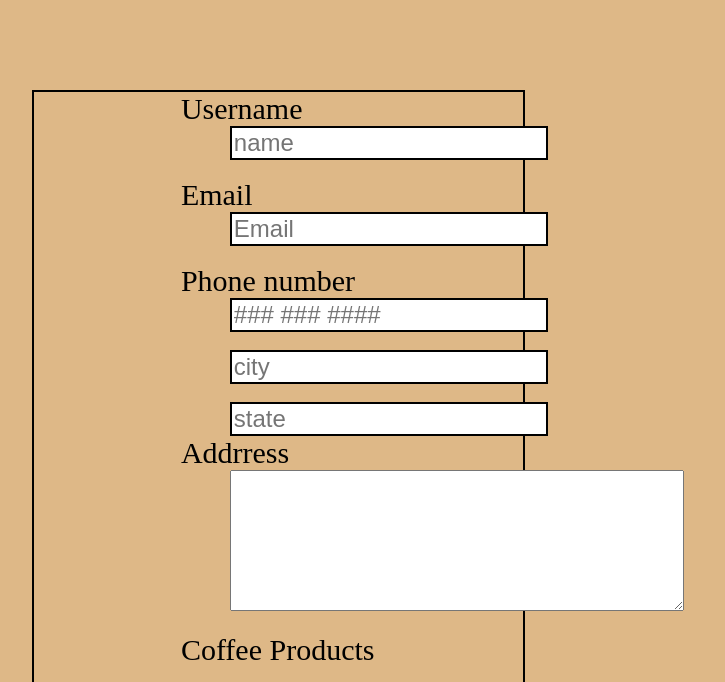
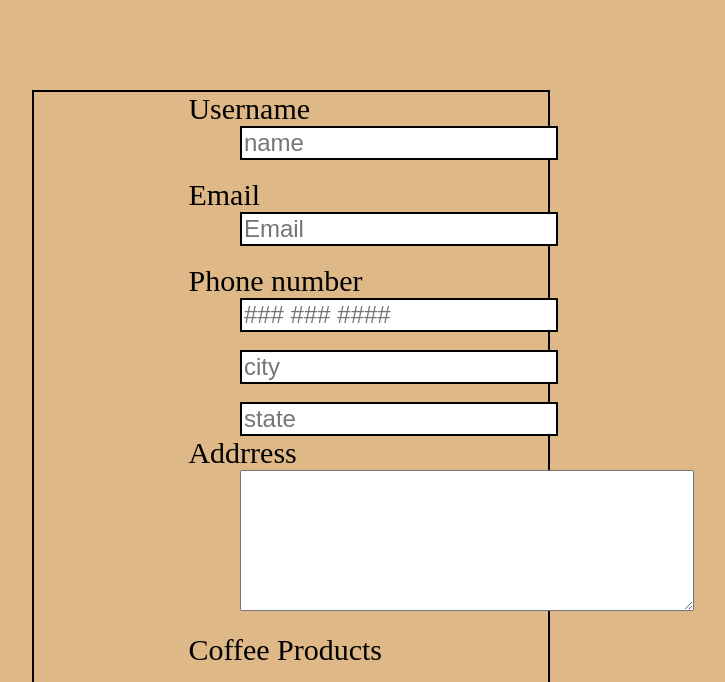
Before and after one commit to SWETHA22136/coffee, a plain HTML site: page booking.html in a window 1280 px wide. Shown: the part 109-791 px from the top of the page, without its empty margins (355-1080 px from the left). Drawn offline with Linux system fonts and the light colour scheme.

Commit message:
Update booking.css

```diff
--- a/booking.css
+++ b/booking.css
@@ -10,7 +10,7 @@ body{
 div{
     border: 2px solid black;
     margin-left: 30%;
-    margin-right: 31%;
+    margin-right: 29%;
 }
 div:hover{
     background-color:grey;
```
